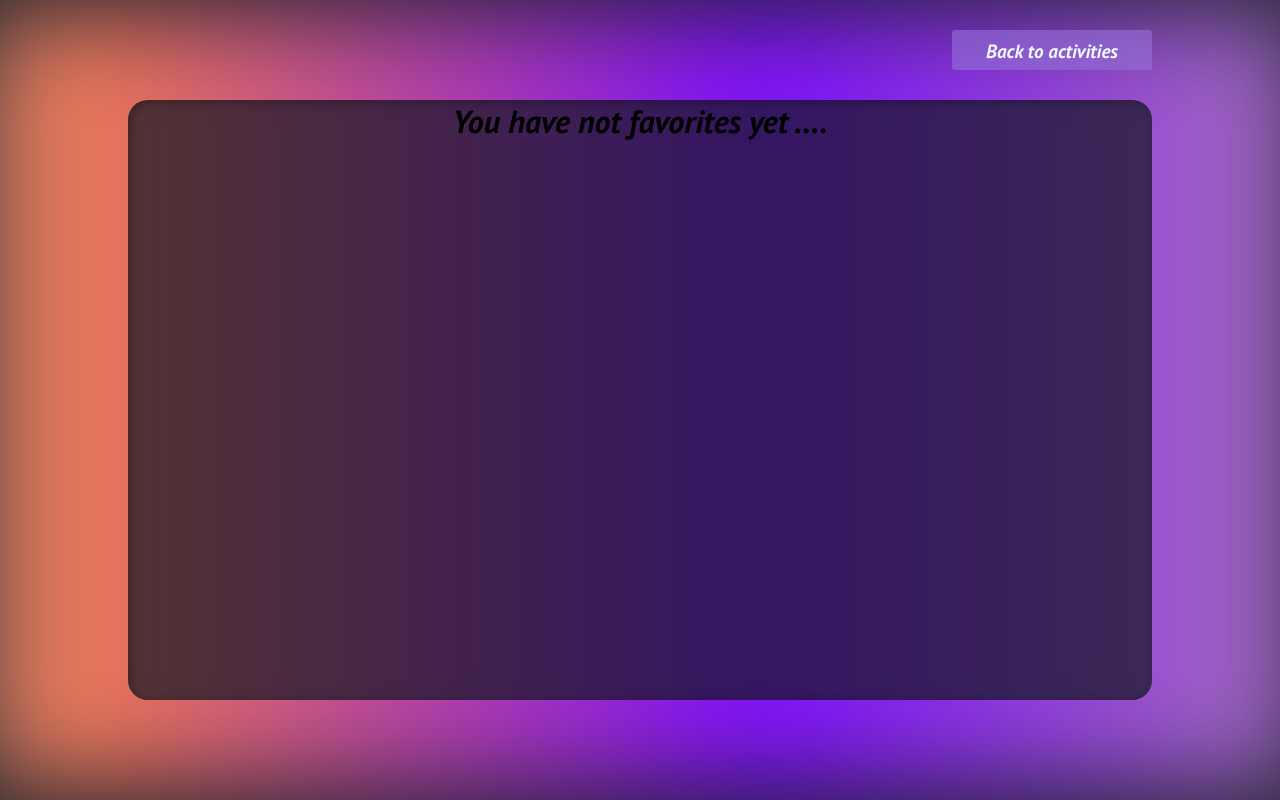
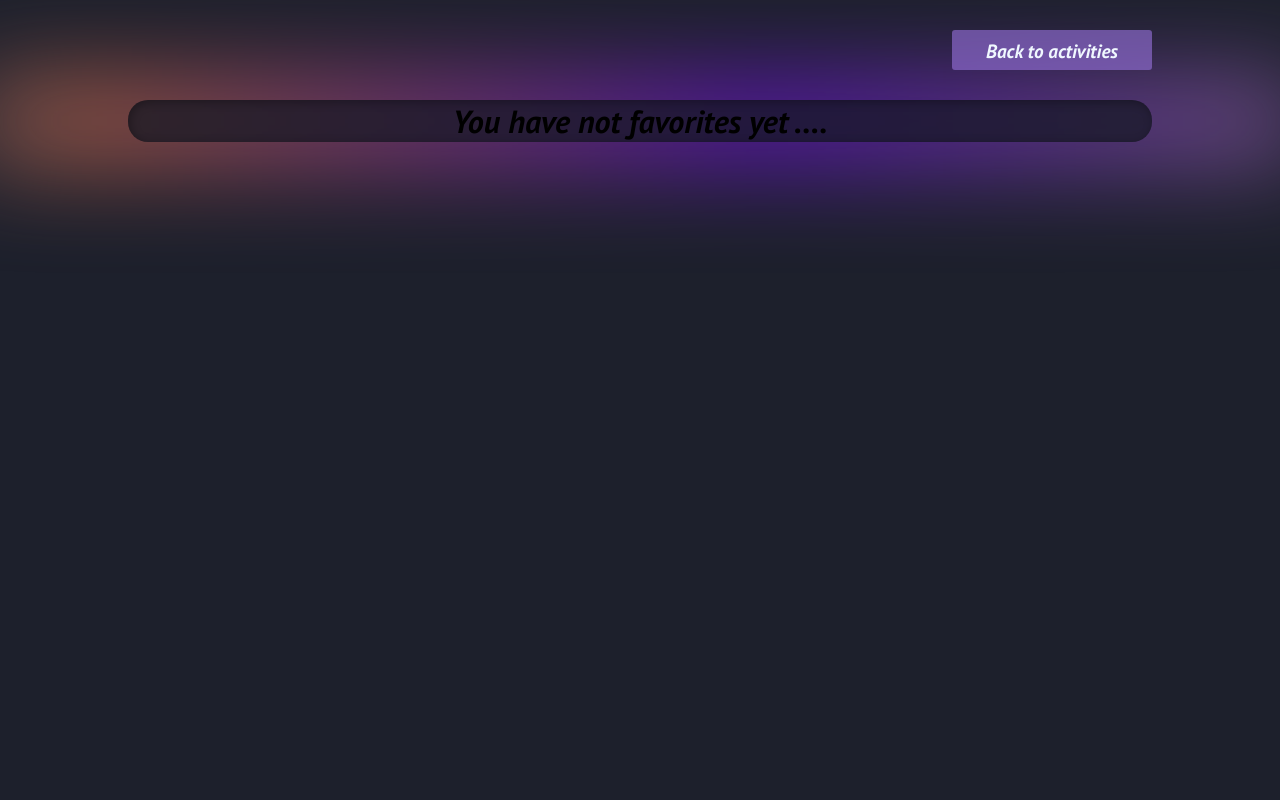
Before and after one commit to Fakhatova/RAG-TIME, a React (Create React App) app: page /Activity/Favorites in a window 1280 px wide. Shown: the top 800 px of the page. Built offline with nearby package versions, Linux system fonts and the light colour scheme.

Commit message:
add typescript to application

```diff
--- a/src/API/AppiCalls.js
+++ b/src/API/AppiCalls.tsx
@@ -3,7 +3,7 @@ fetchAll: () => {
     return fetch('https://www.boredapi.com/api/activity/')
     .then(res => checkForErrors(res))
 },
-fetchType: (type) => {
+fetchType: (type: string) => {
     return fetch(`https://www.boredapi.com/api/activity?type=${type}`)
     .then(res => checkForErrors(res))
 }
@@ -12,7 +12,7 @@ fetchType: (type) => {
    // ***********************************************
         /* FETCH CALL ERROR HANDLE*/
    // ***********************************************
-const checkForErrors = (res) => {
+const checkForErrors = (res:any) => {
 if(res.ok) {
     return res.json()
 } else if(res.error) {
--- a/src/Components/Activity/Activity.js
+++ b/src/Components/Activity/Activity.tsx
@@ -1,19 +1,31 @@
 import { ApiData } from '../../API/AppiCalls';
-import { useState } from 'react'
+import { MouseEvent, SetStateAction, useState } from 'react'
 import { Link, useHistory} from 'react-router-dom';
 import './Activity.css'
 
-const Activity = () => {
-    const [optionValue, setOptionValue] = useState('Select Category');
-    const [activity, setActivity] = useState(null);
-    const [disabled, setDisabled] = useState(true);
-    const [favorite, setFavorite] = useState(false);
+
+export interface IAppComponent {
+    activity: {
+        activity: string,
+        accessibility: number,
+        type: string,
+        participants: number,
+        price: number,
+        link: string,
+        key: string
+    } ,
+}
+const Activity:React.FC<IAppComponent> = (IAppComponent) => {
+    const [optionValue, setOptionValue] = useState<string>('Select Category');
+    const [activity, setActivity] = useState<null | IAppComponent["activity"]>(null);
+    const [disabled, setDisabled] = useState<boolean>(true);
+    const [favorite, setFavorite] = useState<boolean>(false);
     const history = useHistory()
 
    // ***********************************************
         /*SELECT DROP DOWN OPTION VALUE FUNCTION*/
    // ***********************************************
-const handleCategory = (e) => {
+const handleCategory = (e: { target: { value: SetStateAction<string>; }; }) => {
     setOptionValue(e.target.value);
     setDisabled(false)
 }
@@ -21,7 +33,7 @@ const handleCategory = (e) => {
    // *************************************************************
         /* GENERATE ACTIVITY BTN HELPER FUNCTION & FETCH INVOKE*/
    // *************************************************************
-const handleButtonClick = (e) => {
+const handleButtonClick = (e: MouseEvent<Element, globalThis.MouseEvent>) => {
     e.preventDefault()
     if(optionValue === 'all') {
         ApiData.fetchAll()
@@ -48,14 +60,14 @@ const handleButtonClick = (e) => {
         /* SET DATA TO LOCALSTORAGE ON FAVORITE BUTTON*/
    // *******************************************************
 
-const toggleFavorites = (activity) => {
+const toggleFavorites = (activity:any) => {
     if (!favorite) {
-        let favoritesInStorage = JSON.parse(localStorage.getItem('favorites')) || []
+        let favoritesInStorage = JSON.parse(localStorage.getItem('favorites') as string) || []
         favoritesInStorage = [...favoritesInStorage, activity]
         localStorage.setItem('favorites', JSON.stringify(favoritesInStorage))
     } else {
-        let favoritesInStorage = JSON.parse(localStorage.getItem('favorites')) || []
-        favoritesInStorage = favoritesInStorage.filter((f) => f.key !== activity.key)
+        let favoritesInStorage = JSON.parse(localStorage.getItem('favorites') as string) || []
+        favoritesInStorage = favoritesInStorage.filter((f: { key: any; }) => f.key !== activity.key)
         localStorage.setItem('favorites', JSON.stringify(favoritesInStorage))
     }
     setFavorite(!favorite)
@@ -90,7 +102,7 @@ const toggleFavorites = (activity) => {
     <div className="Btn-container">
         <button className="generate-btn"
         disabled={disabled}
-        onClick={(e) => handleButtonClick(e)}>
+        onClick={(e:MouseEvent) => handleButtonClick(e)}>
         Generate Activity
         </button>
     </div>
--- a/src/Components/App/App.js
+++ b/src/Components/App/App.tsx
@@ -7,7 +7,7 @@ import PopUp from '../Modal/PopUp';
 import './App.css';
 
 const  App = () => {
-  const [timedPopUp, setTimedPopUp] = useState(false)
+  const [timedPopUp, setTimedPopUp] = useState<boolean>(false)
   const history = useHistory()
 
    // ***********************************************
@@ -22,7 +22,7 @@ const  App = () => {
    // ***********************************************
         /*BUTTON SUBMIT HANDLE FOR ACTIVITY START*/
    // ***********************************************
-  const handleStartBtn = (e) => {
+  const handleStartBtn = (e:any) => {
   e.preventDefault()
   history.push('/Activity')
   }
@@ -39,7 +39,15 @@ const  App = () => {
         }}/>
         <Route exact path='/Activity' render={({match}) => {
           return (
-            <Activity/>
+            <Activity activity={{
+              activity: '',
+              accessibility: 0,
+              type: '',
+              participants: 0,
+              price: 0,
+              link: '',
+              key: ''
+            }}/>
           )
         }}/>
         <Route exact path='/Activity/Favorites' render={({match}) => {
--- a/src/Components/Favorites/Favorites.css
+++ b/src/Components/Favorites/Favorites.css
@@ -1,12 +1,11 @@
 .favorites-section {
     position: relative;
-    height: 600px;
+    /* height: 600px; */
     width: 80vw;
     background-color: rgba(21, 24, 35, 0.7);
     box-shadow: inset 2px 2px 10px rgb(0 0 0 / 30%);
     display: flex;
-    justify-content: flex-start;
-    flex-direction: column;
+    justify-content: center;
     border-radius: 20px;
     flex-wrap: wrap;
     align-items: center;
--- a/src/Components/Favorites/Favorites.js
+++ b/src/Components/Favorites/Favorites.tsx
@@ -2,11 +2,12 @@ import { useEffect, useState } from "react";
 import { v4 as uuidv4 } from 'uuid';
 import { Link } from "react-router-dom";
 import './Favorites.css'
+import { IAppComponent } from "../Activity/Activity";
 
 const Favorites = () => {
-    const [allFavorites, setAllFavorites] = useState()
+    const [allFavorites, setAllFavorites] = useState<[]>()
     useEffect(() => {
-    setAllFavorites(JSON.parse(localStorage.getItem('favorites')))
+    return setAllFavorites(JSON.parse(localStorage.getItem('favorites') as string));
     }, [])
 
    // *******************************
@@ -21,7 +22,7 @@ const displayFavorites = () => {
 
     )
     }else {
-        return allFavorites.map(favorite => {
+        return allFavorites.map((favorite: IAppComponent['activity']) => {
             return (
             <div className="favorites-card" key={uuidv4()}>
             <ul> Activity:
--- a/src/Components/Modal/PopUp.js
+++ b/src/Components/Modal/PopUp.tsx
@@ -1,6 +1,7 @@
 import React from 'react'
 import './PopUp.css'
-const PopUp = (props) => {
+
+const PopUp = (props:any):JSX.Element => {
     return(props.trigger) ? (
         <div className="popup">
         <article className="popup-inner">
@@ -20,7 +21,7 @@ const PopUp = (props) => {
         </article>
         <button className="start-btn" onClick={(e) => props.handleStartBtn(e)}> Lets get started </button>
         </div>
-    ) : "";
+    ) : <>""</>;
 }
 
 export default PopUp;
--- a/src/index.js
+++ b/src/index.tsx
@@ -1,6 +1,6 @@
 import React from 'react';
 import ReactDOM from 'react-dom';
-import App from '../src/Components/App/App';
+import App from './Components/App/App';
 import { BrowserRouter } from 'react-router-dom';
 import './index.css';
 
--- /dev/null
+++ b/src/react-app-env.d.ts
@@ -0,0 +1 @@
+/// <reference types="react-scripts" />
```
Also changed, not shown: package.json (+7 -0 lines), tsconfig.json (added, +26 -0 lines), src/Components/ErrorPage/ErrorPage.tsx (renamed from src/Components/ErrorPage/ErrorPage.js), 1 other file (tests, documents, lock files or other folders).
